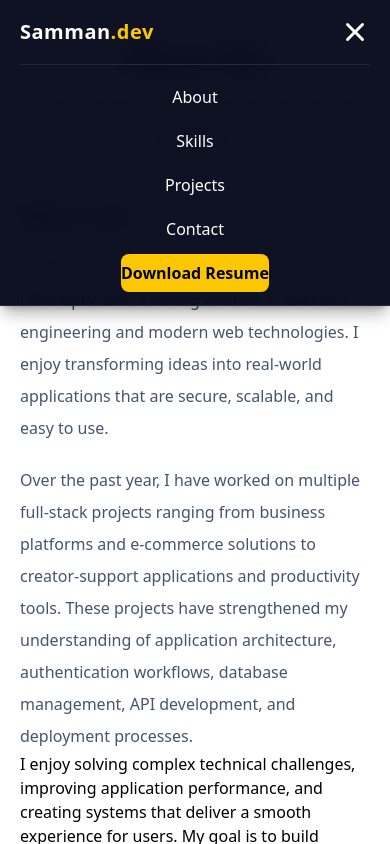
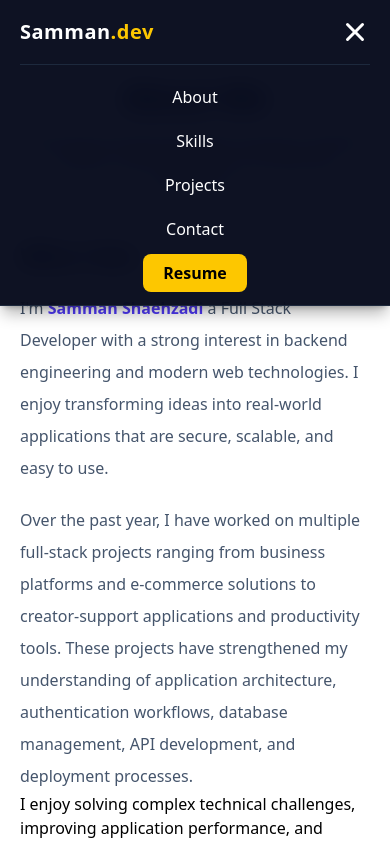
Before and after one commit to CodeBySamman/samman-dev-portfolio, a Next.js app: page /about in a window 390 px wide. Both pictures are taken after a click on the button 355 px from the left and 32 px from the top of the page. Shown: the top 844 px of the page. Built offline with nearby package versions, Linux system fonts and the light colour scheme.

Commit message:
Update portfolio

```diff
--- a/Components/About.jsx
+++ b/Components/About.jsx
@@ -3,7 +3,7 @@ export default function About() {
   return (
     <section
       id="about"
-      className="p sm:py-20 lg:py-28 bg-white"
+      className="py-10 sm:py-20 lg:py-28 bg-white"
     >
       <div className="max-w-7xl mx-auto px-5 sm:px-8 lg:px-10">
 
--- a/Components/Navbar.jsx
+++ b/Components/Navbar.jsx
@@ -3,7 +3,6 @@
 import { useState } from "react";
 import Link from "next/link";
 import { HiMenu, HiX } from "react-icons/hi";
-
 export default function Navbar() {
   const [menuOpen, setMenuOpen] = useState(false);
 
@@ -55,14 +54,14 @@ export default function Navbar() {
           </ul>
 
           {/* Resume Button */}
-          <a
+          <Link
             href="/projects/Resume_13_07_2026_03_31_17_PM (1).pdf"
             target="_blank"
             rel="noopener noreferrer"
             className="hidden md:block bg-yellow-400 text-black px-5 py-2 rounded-lg font-semibold hover:scale-105 transition"
           >
             Resume
-          </a>
+          </Link>
 
           {/* Mobile Menu Button */}
           <button
@@ -115,13 +114,14 @@ export default function Navbar() {
               </li>
 
               <li>
-                <a
-                  href="/resume.pdf"
-                  target="_blank"
-                  className="bg-yellow-400 text-black py-2 rounded-lg font-semibold"
+                <Link
+              href="/projects/Resume_13_07_2026_03_31_17_PM (1).pdf"
+            target="_blank"
+            rel="noopener noreferrer"
+                  className="bg-yellow-400 px-5 text-black py-2 rounded-lg font-semibold"
                 >
-                  Download Resume
-                </a>
+               Resume
+                </Link>
               </li>
 
             </ul>
--- a/app/page.js
+++ b/app/page.js
@@ -1,8 +1,7 @@
-
 export default function Hero() {
   return (
-<section className="min-h-screen flex items-center justify-center bg-slate-950 text-white pt-20">      <div className="max-w-6xl mx-auto text-center">
-
+    <section className="min-h-screen px-4 flex items-center justify-center bg-slate-950 text-white pt-20">
+      <div className="max-w-6xl mx-auto text-center">
         {/* Badge */}
         <span className="inline-block px-4 py-2 rounded-full bg-slate-800 border border-slate-700 text-yellow-400 text-xs sm:text-sm font-medium mb-6">
           Backend-Focused Full Stack Developer
@@ -10,10 +9,7 @@ export default function Hero() {
 
         {/* Heading */}
         <h1 className="text-3xl sm:text-4xl md:text-5xl lg:text-6xl xl:text-7xl font-extrabold leading-tight">
-          Hi, I'm{" "}
-          <span className="text-yellow-400">
-            Samman Shaehzadi
-          </span>
+          Hi, I'm <span className="text-yellow-400">Samman Shaehzadi</span>
         </h1>
 
         {/* Sub Heading */}
@@ -23,7 +19,10 @@ export default function Hero() {
 
         {/* Description */}
         <p className="max-w-3xl mx-auto mt-6 text-sm sm:text-base md:text-lg text-slate-400 leading-relaxed">
- I develop modern web applications that combine clean user experiences with reliable backend systems. From responsive interfaces to secure APIs and database-driven platforms, I focus on building solutions that are fast, scalable, and production-ready.
+          I develop modern web applications that combine clean user experiences
+          with reliable backend systems. From responsive interfaces to secure
+          APIs and database-driven platforms, I focus on building solutions that
+          are fast, scalable, and production-ready.
         </p>
 
         {/* Buttons */}
@@ -51,47 +50,36 @@ export default function Hero() {
             <h3 className="text-3xl md:text-4xl font-bold text-yellow-400">
               30+
             </h3>
-            <p className="text-slate-400 mt-2">
-              Projects Built
-            </p>
+            <p className="text-slate-400 mt-2">Projects Built</p>
           </div>
           <div className="bg-slate-900 rounded-2xl p-6">
             <h3 className="text-3xl md:text-4xl font-bold text-yellow-400">
               MERN
             </h3>
-    <p className="text-slate-400 mt-2">
-      Stack Specialist
-    </p>
+            <p className="text-slate-400 mt-2">Stack Specialist</p>
           </div>
 
           <div className="bg-slate-900 rounded-2xl p-6">
             <h3 className="text-3xl md:text-4xl font-bold text-yellow-400">
               Next.js
             </h3>
-    <p className="text-slate-400 mt-2">
-      Applications
-    </p>
+            <p className="text-slate-400 mt-2">Applications</p>
           </div>
 
           <div className="bg-slate-900 rounded-2xl p-6">
             <h3 className="text-3xl md:text-4xl font-bold text-yellow-400">
               1+
             </h3>
-            <p className="text-slate-400 mt-2">
-              Year Experience
-            </p>
+            <p className="text-slate-400 mt-2">Year Experience</p>
           </div>
 
           <div className="bg-slate-900 rounded-2xl p-6">
             <h3 className="text-3xl md:text-4xl font-bold text-yellow-400">
               100%
             </h3>
-            <p className="text-slate-400 mt-2">
-              Dedication
-            </p>
+            <p className="text-slate-400 mt-2">Dedication</p>
           </div>
         </div>
-
       </div>
     </section>
   );
```
Lines whose indentation alone changed are shown as unchanged.
